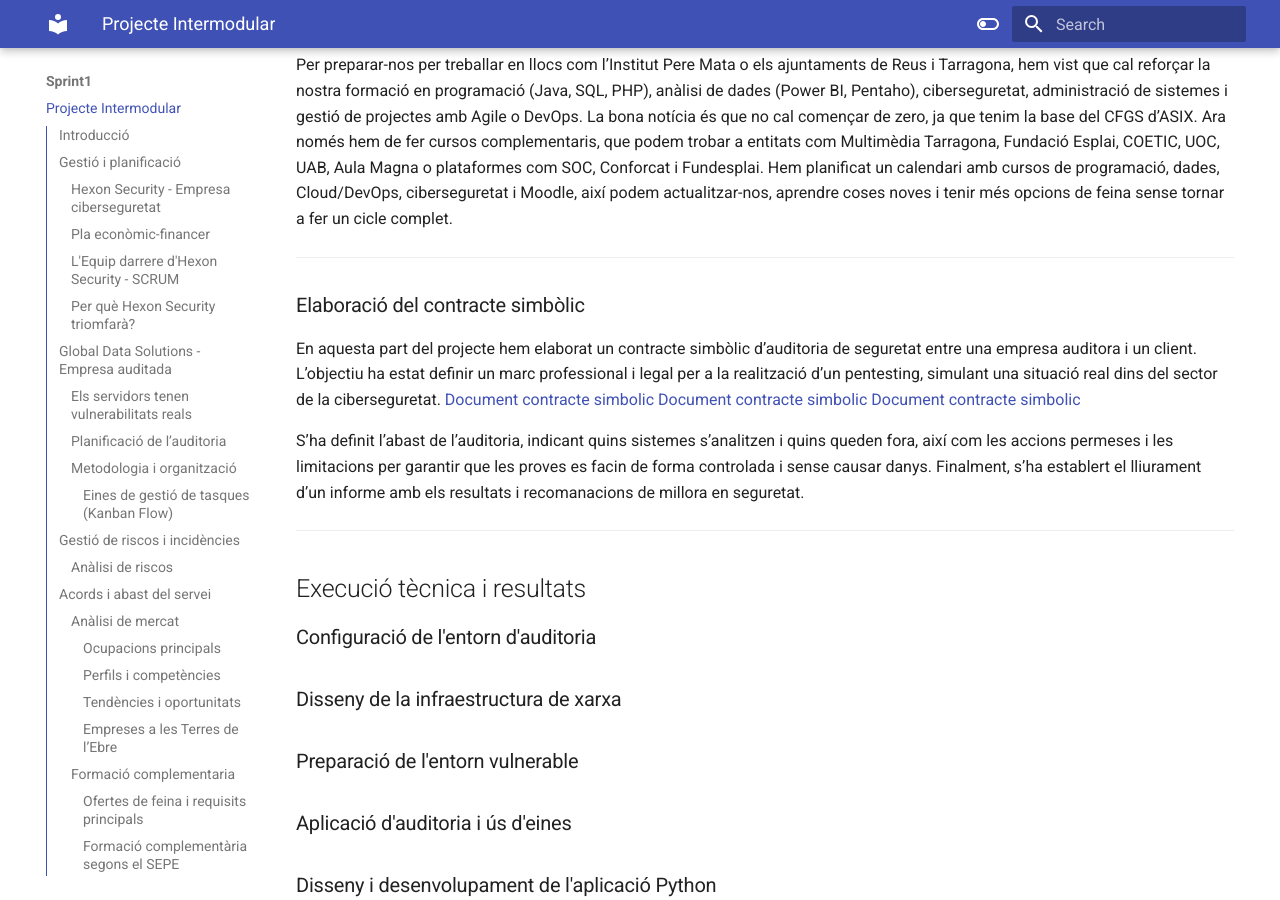
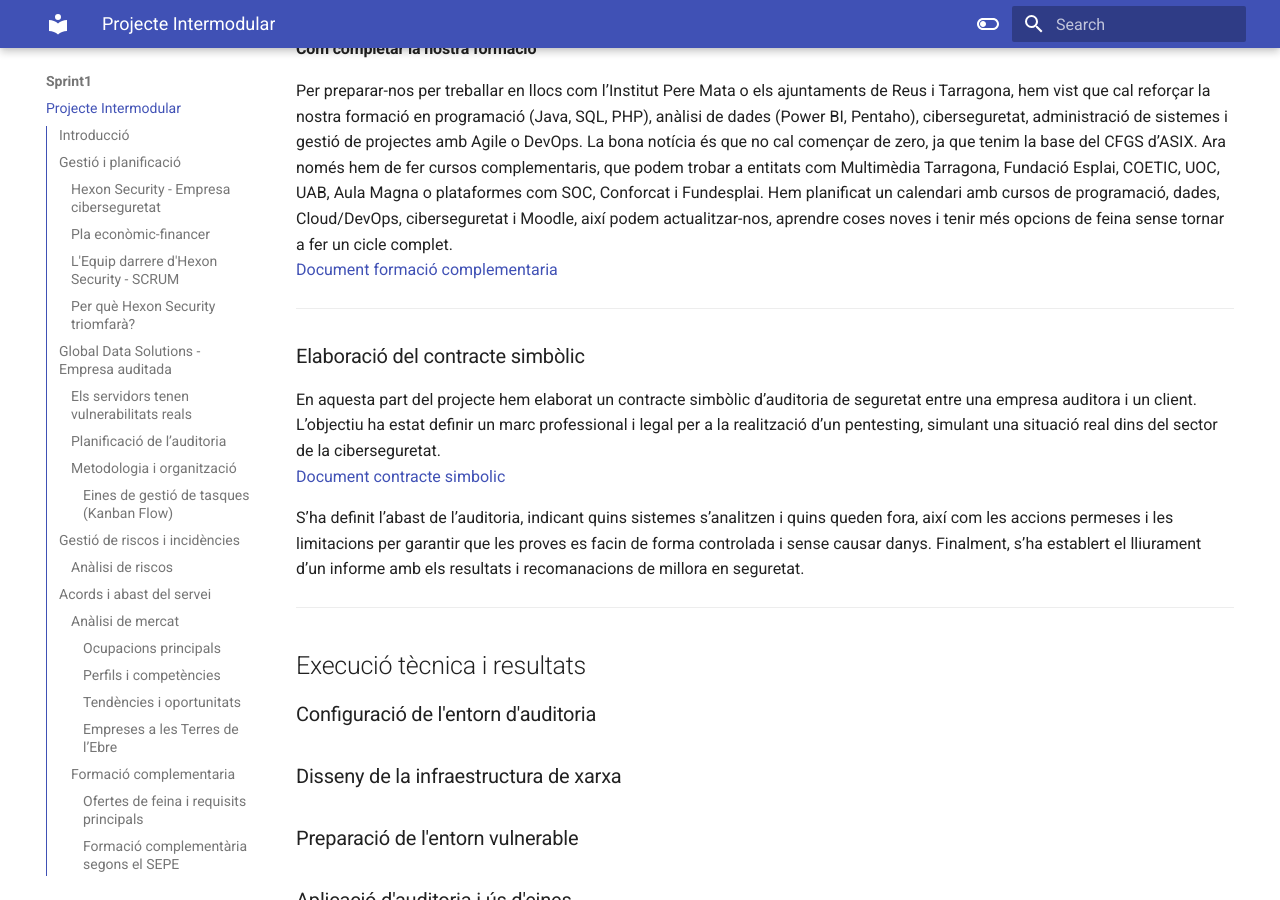
Before and after one commit to mariagutierrez03/projecte-asix2, an MkDocs documentation site: the page built from docs/sprint1/projecte.md, in a window 1280 px wide and 900 px high, scrolled down 9095 px. Built offline with MkDocs 1.6.1 and Material for MkDocs 9.7.7, drawn with Linux system fonts in a browser that asks for light colours; some of the changed text lies outside the part shown.

Commit message:
Update projecte.md

```diff
--- a/docs/sprint1/projecte.md
+++ b/docs/sprint1/projecte.md
@@ -190,17 +191,19 @@ A Tortosa no hi havia cap oferta disponible, així que vam ampliar la cerca a Ta
 
 Hem consultat l’informe del [SEPE](https://www.sepe.es/HomeSepe/que-es-observatorio/deteccion-necesidades-formativas.html) sobre les necessitats formatives del sector informàtic. Hem vist quina formació valoren les empreses. Per a programadors i enginyers informàtics cal coneixements avançats en Java, Python, .NET, bases de dades, Power BI, Pentaho, Agile/DevOps i Cloud. Per a tècnics de sistemes i xarxes és important dominar xarxes, Windows i Linux, virtualització i seguretat. I per a tècnics de suport cal formació en resolució d’incidències, atenció a usuaris i eines com Jira o GLPI. Aquesta informació ens ajuda a saber exactament en què cal formar-nos per tenir més opcions de feina.
 
+
 #### Com completar la nostra formació
 
 Per preparar-nos per treballar en llocs com l’Institut Pere Mata o els ajuntaments de Reus i Tarragona, hem vist que cal reforçar la nostra formació en programació (Java, SQL, PHP), anàlisi de dades (Power BI, Pentaho), ciberseguretat, administració de sistemes i gestió de projectes amb Agile o DevOps. La bona notícia és que no cal començar de zero, ja que tenim la base del CFGS d’ASIX. Ara només hem de fer cursos complementaris, que podem trobar a entitats com Multimèdia Tarragona, Fundació Esplai, COETIC, UOC, UAB, Aula Magna o plataformes com SOC, Conforcat i Fundesplai. Hem planificat un calendari amb cursos de programació, dades, Cloud/DevOps, ciberseguretat i Moodle, així podem actualitzar-nos, aprendre coses noves i tenir més opcions de feina sense tornar a fer un cicle complet.
+[Document formació complementaria](/docs/documents/grup3-formacio-complementaria.pdf)
 
 ---
 
 ### Elaboració del contracte simbòlic
 
-En aquesta part del projecte hem elaborat un contracte simbòlic d’auditoria de seguretat entre una empresa auditora i un client. L’objectiu ha estat definir un marc professional i legal per a la realització d’un pentesting, simulant una situació real dins del sector de la ciberseguretat. [Document contracte simbolic](./projecte-asix2/docs/documents/analisi-mercat-grup3.pdf)
+En aquesta part del projecte hem elaborat un contracte simbòlic d’auditoria de seguretat entre una empresa auditora i un client. L’objectiu ha estat definir un marc professional i legal per a la realització d’un pentesting, simulant una situació real dins del sector de la ciberseguretat.
 [Document contracte simbolic](/docs/documents/contracte-simbolic.pdf)
-[Document contracte simbolic](./docs/documents/grup3-formacio-complementaria.pdf)
+
 
 S’ha definit l’abast de l’auditoria, indicant quins sistemes s’analitzen i quins queden fora, així com les accions permeses i les limitacions per garantir que les proves es facin de forma controlada i sense causar danys. Finalment, s’ha establert el lliurament d’un informe amb els resultats i recomanacions de millora en seguretat.
 
```
Also changed, not shown: other parts of docs/sprint1/projecte.md (+1 -0 lines).
